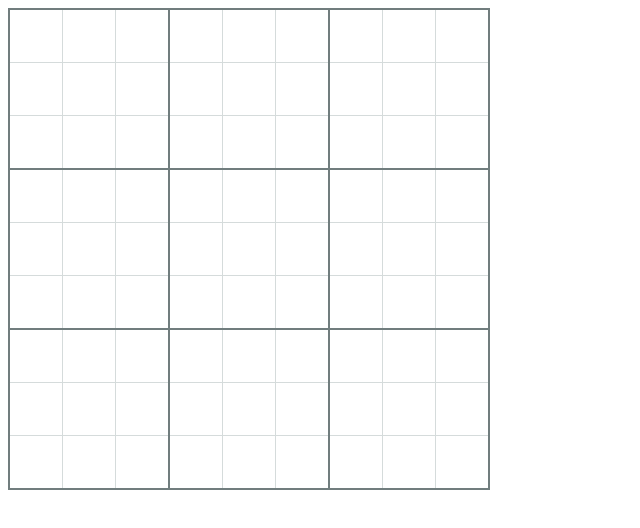
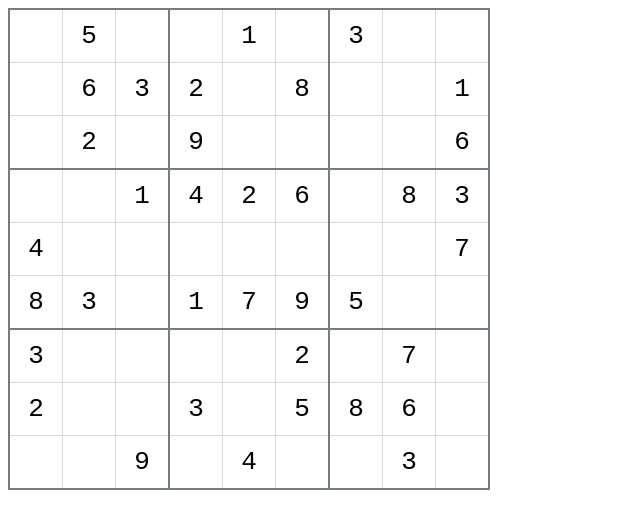
Before and after one commit to bafowler/my-sudoku, a plain HTML site: page index.html in a window 1280 px wide. Shown: the whole page, without its empty margins (0-640 px from the left). Drawn offline with Linux system fonts and the light colour scheme; a web font is replaced by a local one.

Commit message:
load in a simple soduko game on page load

```diff
--- a/index.html
+++ b/index.html
@@ -2,14 +2,15 @@
 <html lang="en">
 <head>
   <meta charset="utf-8">
-  <title> soduko </title>
+  <title>soduko</title>
+  <link href="https://fonts.googleapis.com/css?family=Sunflower:300" rel="stylesheet" type="text/css">
   <link href="styles.css" rel="stylesheet" type="text/css">
 </head>
 <body>
   <table>
     <tbody>
       <tr id="a">
-        <td id="a0"></td>
+        <td id="a0"> </td>
         <td id="a1"></td>
         <td id="a2"></td>
         <td id="a3"></td>
@@ -111,4 +112,43 @@
   </table>
 </body>
 
+<script>
+  document.getElementById("a1").innerHTML = "5";
+  document.getElementById("a4").innerHTML = "1";
+  document.getElementById("a6").innerHTML = "3";
+  document.getElementById("b1").innerHTML = "6";
+  document.getElementById("b2").innerHTML = "3";
+  document.getElementById("b3").innerHTML = "2";
+  document.getElementById("b5").innerHTML = "8";
+  document.getElementById("b8").innerHTML = "1";
+  document.getElementById("c1").innerHTML = "2";
+  document.getElementById("c3").innerHTML = "9";
+  document.getElementById("c8").innerHTML = "6";
+  document.getElementById("d2").innerHTML = "1";
+  document.getElementById("d3").innerHTML = "4";
+  document.getElementById("d4").innerHTML = "2";
+  document.getElementById("d5").innerHTML = "6";
+  document.getElementById("d7").innerHTML = "8";
+  document.getElementById("d8").innerHTML = "3";
+  document.getElementById("e0").innerHTML = "4";
+  document.getElementById("e8").innerHTML = "7";
+  document.getElementById("f0").innerHTML = "8";
+  document.getElementById("f1").innerHTML = "3";
+  document.getElementById("f3").innerHTML = "1";
+  document.getElementById("f4").innerHTML = "7";
+  document.getElementById("f5").innerHTML = "9";
+  document.getElementById("f6").innerHTML = "5";
+  document.getElementById("g0").innerHTML = "3";
+  document.getElementById("g5").innerHTML = "2";
+  document.getElementById("g7").innerHTML = "7";
+  document.getElementById("h0").innerHTML = "2";
+  document.getElementById("h3").innerHTML = "3";
+  document.getElementById("h5").innerHTML = "5";
+  document.getElementById("h6").innerHTML = "8";
+  document.getElementById("h7").innerHTML = "6";
+  document.getElementById("i2").innerHTML = "9";
+  document.getElementById("i4").innerHTML = "4";
+  document.getElementById("i7").innerHTML = "3";
+</script>
+
 </html>
--- a/styles.css
+++ b/styles.css
@@ -1,6 +1,6 @@
 table {
-    font-family: monospace;
-    font-size: 16px;
+    font-family: 'Sunflower', monospace;
+    font-size: 26px;
     width: 450px;
     height: 450px;
     border-spacing: 0px;
```
